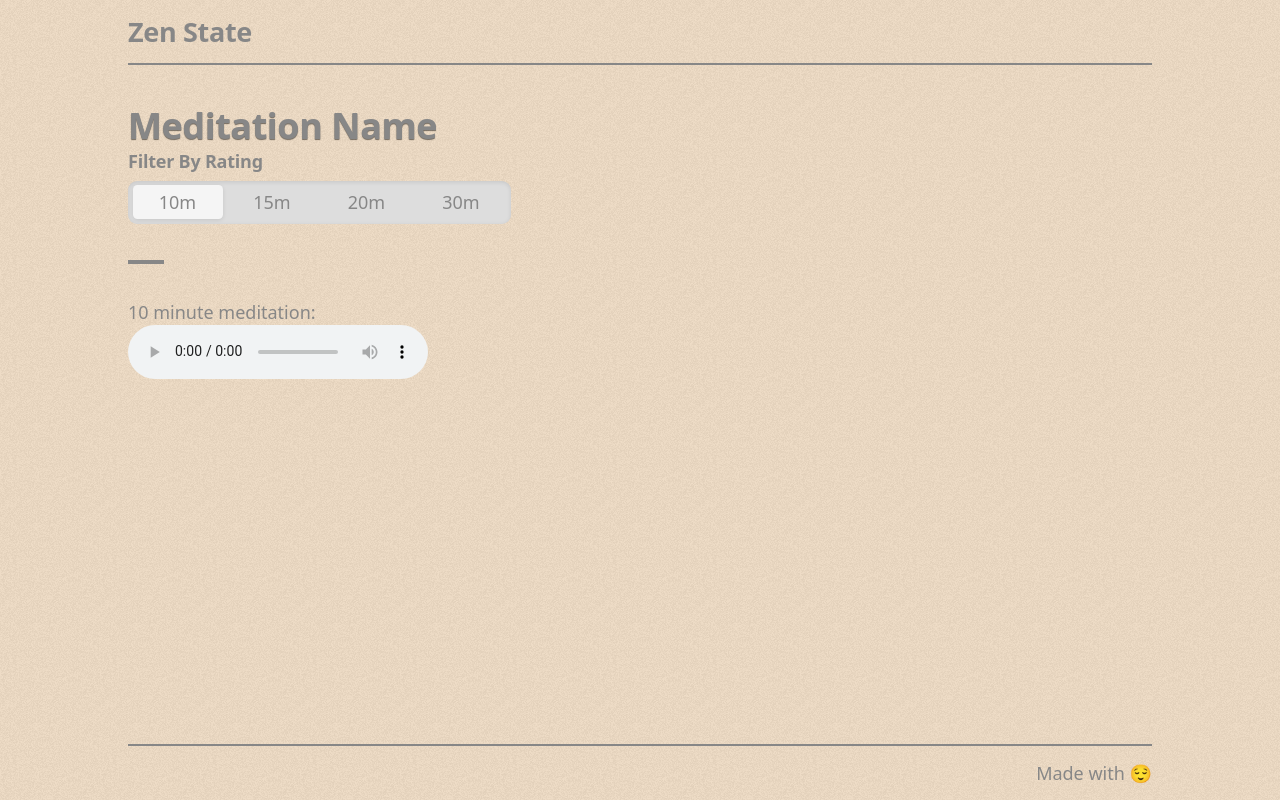
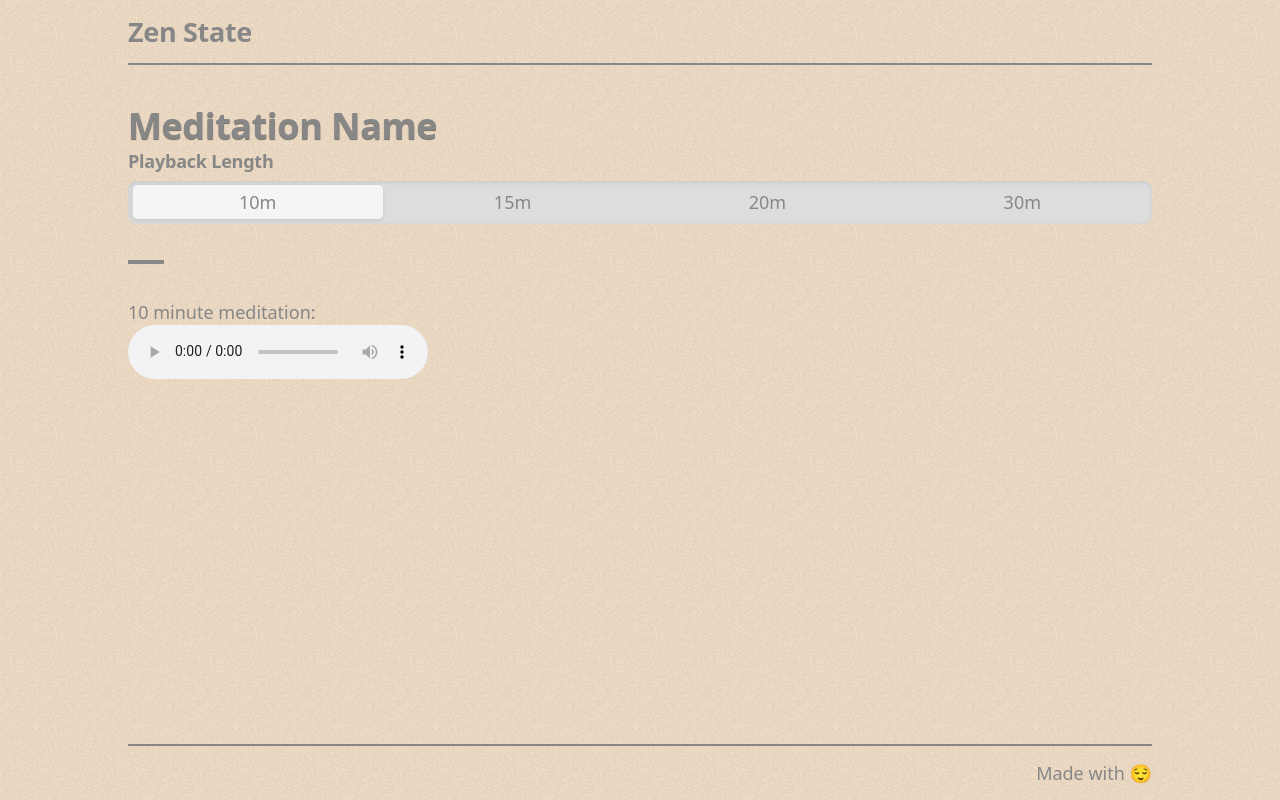
Before and after one commit to chuckhutchins/zen-state, a Vue app: page /meditation in a window 1280 px wide. Built offline with nearby package versions, Linux system fonts and the light colour scheme.

Commit message:
updating playback length

```diff
--- a/src/components/common/PlaybackLengthSelector.vue
+++ b/src/components/common/PlaybackLengthSelector.vue
@@ -1,6 +1,6 @@
 <template>
   <div class="playback-length-selector">
-    <h2 id="playback-length">Filter By Rating</h2>
+    <h2 id="playback-length">Playback Length</h2>
     <div
       aria-labelledby="playback-length"
       role="radiogroup"
@@ -77,8 +77,9 @@ watch(length, () => {
   }
 
   .lengths {
-    justify-self: start;
-    display: flex;
+    display: grid;
+    grid-template-columns: repeat(auto-fit, minmax(4rem, 1fr));
+    justify-content: start;
     gap: 0.25rem;
     background-color: var(--filter-background);
     box-shadow: inset 0 0.0625rem 0.25rem rgba(0, 0, 0, 0.1);
@@ -86,14 +87,12 @@ watch(length, () => {
     border-radius: 0.5rem;
 
     label {
-      display: flex;
-      justify-content: center;
       padding: 0.25rem;
       border-radius: 0.25rem;
       transition: background-color 0.25s;
       text-align: center;
       font-size: 1rem;
-      min-inline-size: 5rem;
+      //min-inline-size: 5rem;
 
       &:hover {
         cursor: pointer;
@@ -108,10 +107,6 @@ watch(length, () => {
           box-shadow: 0 0 0 0.125rem var(--text);
         }
       }
-
-      svg {
-        inline-size: 1rem;
-      }
     }
   }
 }
```
